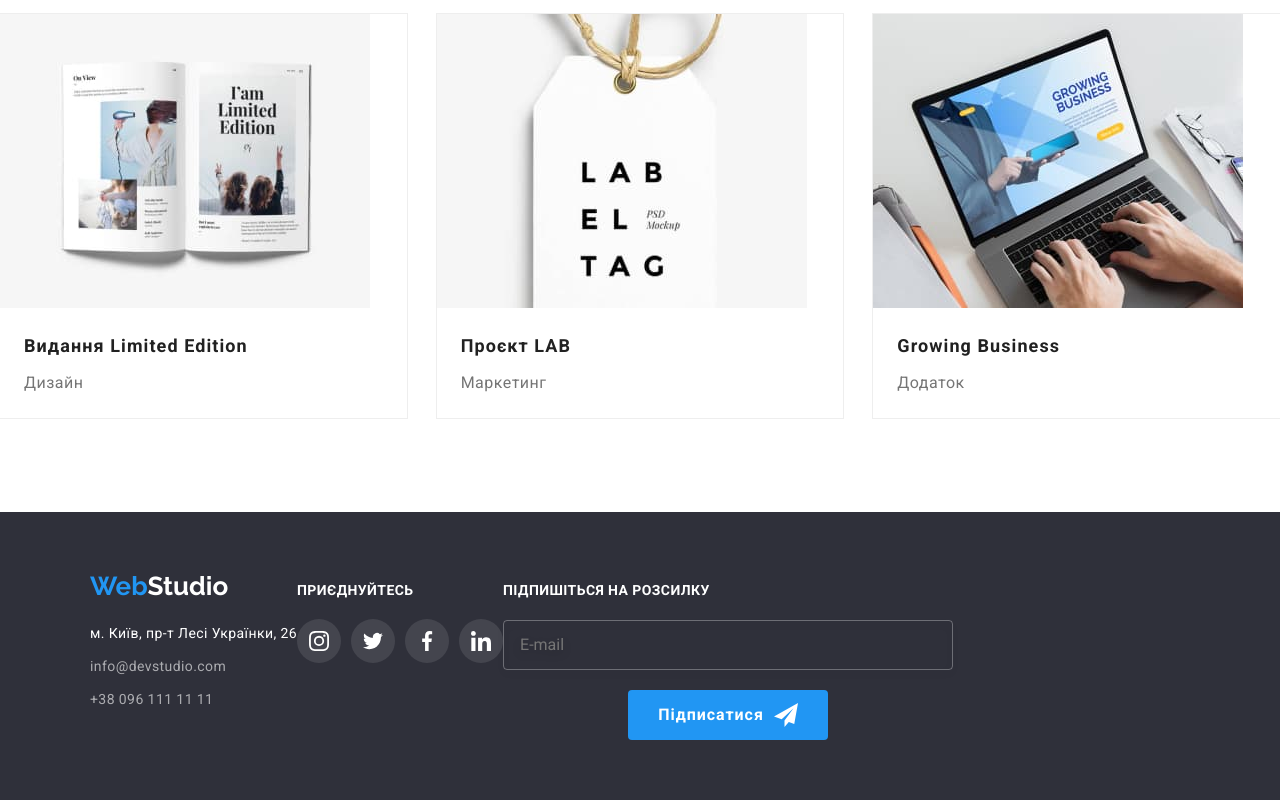
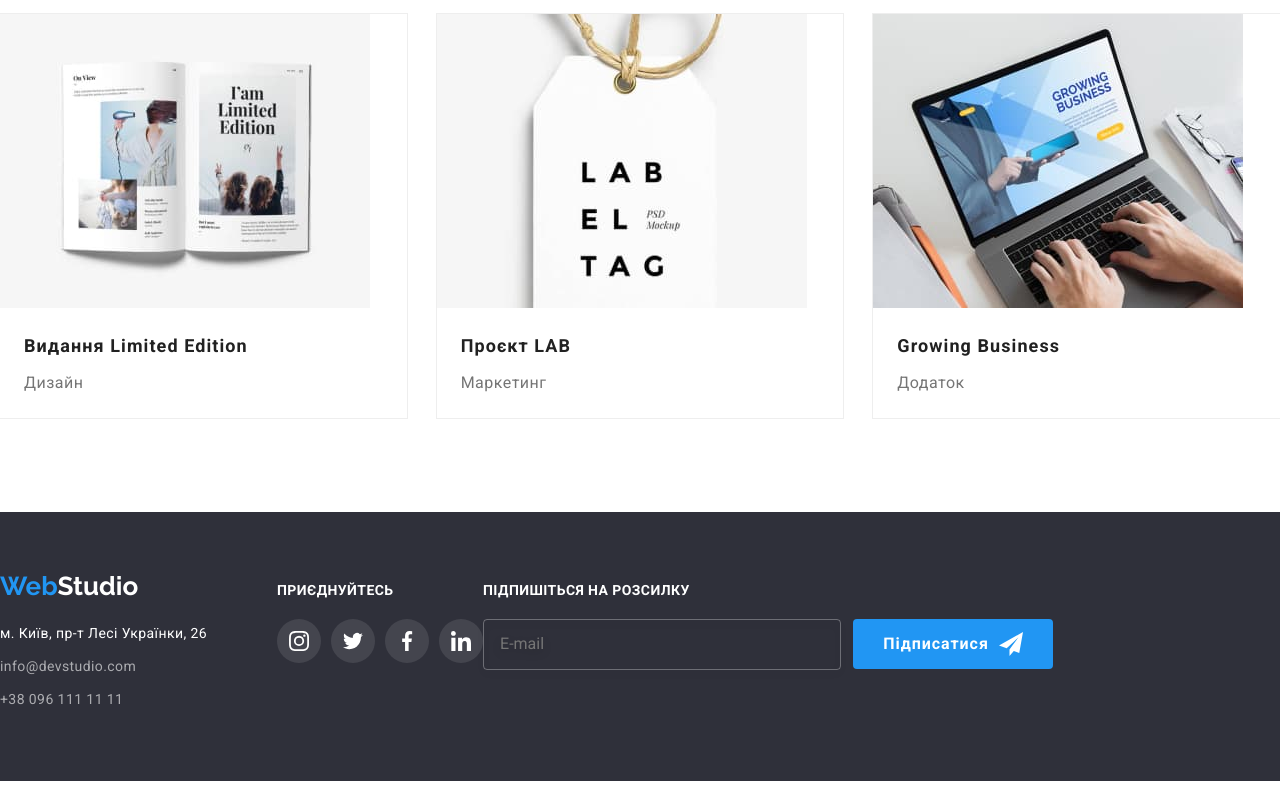
Before and after one commit to YuraStarchenko/Webstydio, a plain HTML site: page portfolio.html in a window 1280 px wide. Shown: the part 1133-1933 px from the top of the page. Drawn offline with Linux system fonts and the light colour scheme.

Commit message:
add footer

```diff
--- a/sass/layout/_web-footer.scss
+++ b/sass/layout/_web-footer.scss
@@ -7,12 +7,26 @@
    @include tablet {
       padding: 60px 90px;
    }
+
+   @include desktop {
+      width: 100vw;
+      margin-left: auto;
+      margin-right: auto;
+      padding: 60px 0;
+   }
 }
 
 .footer__block {
    display: flex;
    flex-direction: column;
    text-align: center;
+
+   @include desktop {
+      flex-direction: row;
+      margin: 0 auto;
+      justify-content: space-between;
+      padding: 0 15px;
+   }
 }
 
 .footer__top {
@@ -21,6 +35,10 @@
       display: flex;
       justify-content: space-between;
       margin-bottom: 60px;
+   }
+
+   @include desktop {
+      margin-bottom: 0;
    }
 }
 
@@ -41,6 +59,10 @@
 
 .footer__contact {
    display: block;
+
+   @include desktop {
+      text-align: left;
+   }
 }
 
 .footer__address {
@@ -89,13 +111,15 @@
 /* ========== SUBSCRIBE ========== */
 
 .footer__subscribe {
-   //margin-left: 70px;
    display: block;
    margin: 60px 0;
 
    @include tablet {
       margin: 0;
       margin-top: 8px;
+   }
+   @include desktop {
+      margin-left: 70px;
    }
 }
 
@@ -108,6 +132,10 @@
    letter-spacing: 0.03em;
    text-transform: uppercase;
    color: $main-color;
+
+   @include desktop {
+      text-align: left;
+   }
 }
 
 .footer__subscribe-list {
@@ -116,9 +144,9 @@
    justify-content: center;
    align-items: center;
 
-   @include desktop {
-      height: 100%;
-   }
+   //@include desktop {
+   //   height: 100%;
+   //}
 }
 
 .footer__subscribe-link {
@@ -148,31 +176,36 @@
 /* ========== FOOTER EMAIL ========== */
 
 .footer__email {
-   //margin-left: 93px;
-   //display: flex;
    flex-wrap: wrap;
 }
 
 .footer__email-title {
-   //display: flex;
+   display: flex;
    font-weight: 700;
    font-size: 14px;
    line-height: $leading-lh;
    letter-spacing: 0.03em;
    text-transform: uppercase;
    color: $main-color;
+
+   @include desktop {
+      text-align: left;
+   }
 }
 
 .footer__btn-icon {
    display: flex;
    align-items: center;
    flex-direction: column;
-   //gap: 12px;
+
+   @include desktop {
+      flex-direction: row;
+      gap: 12px;
+   }
 }
 
 .footer__email-input {
    padding: 15px 16px;
-   //width: 358px;
    width: 450px;
    margin: 20px 0;
    background-color: inherit;
@@ -189,6 +222,10 @@
    &:focus {
       border: 1px solid #2196f3;
       outline: none;
+   }
+
+   @include desktop {
+      width: 358px;
    }
 }
 
```
Also changed, not shown: css/main.css, css/main.min.css, 2 other files.
